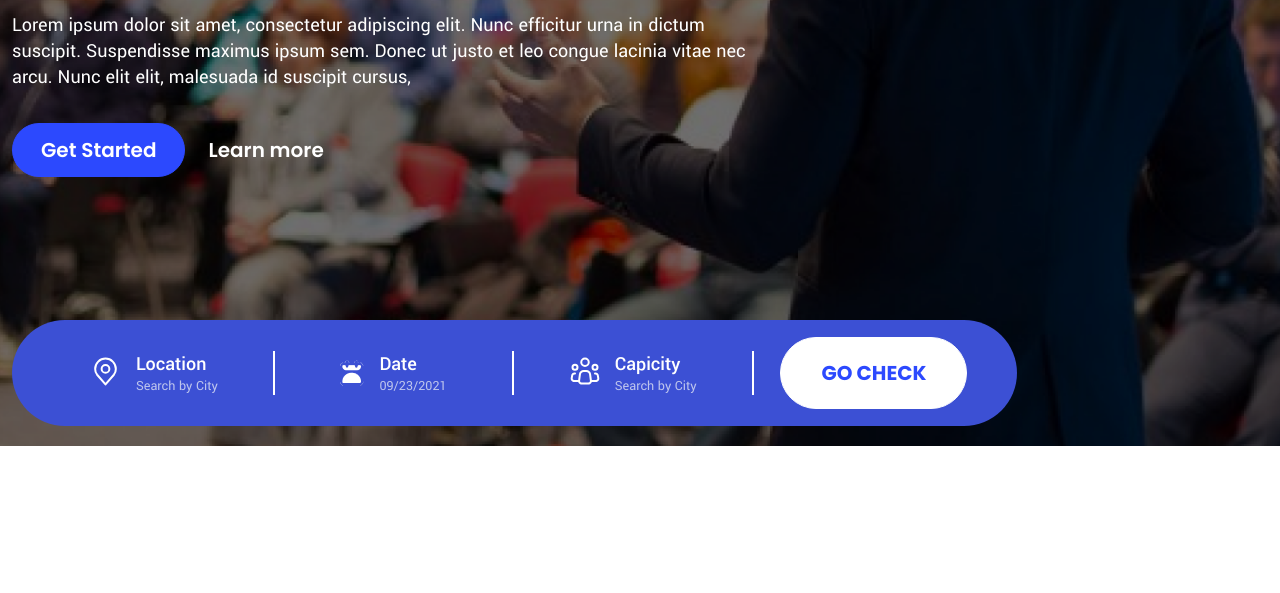
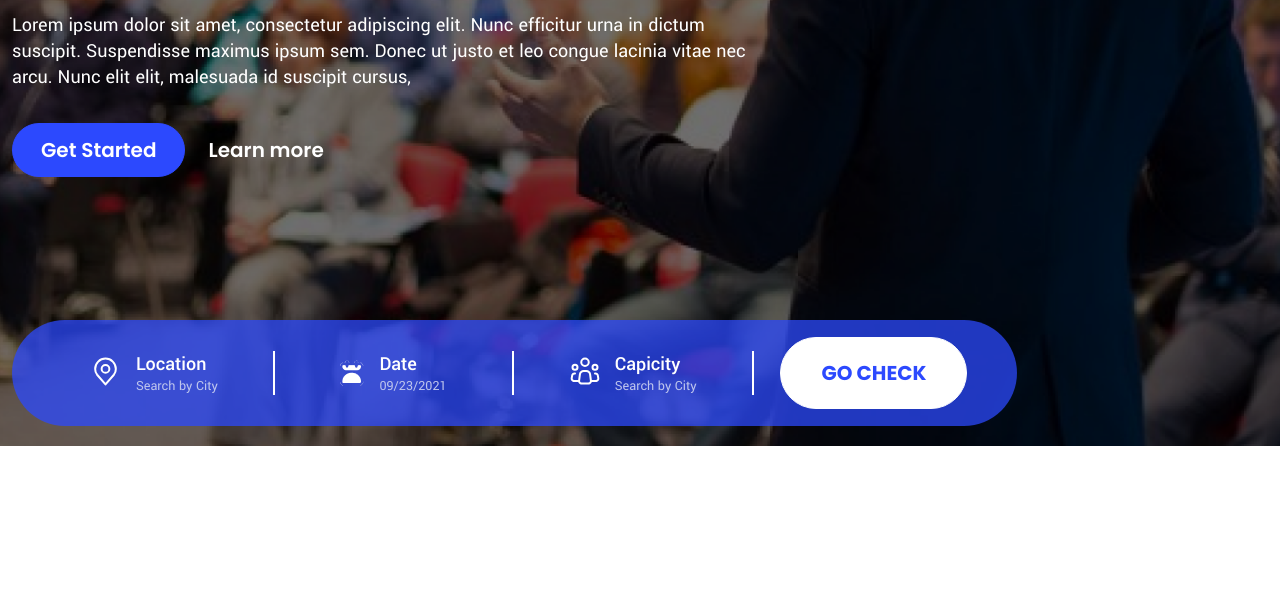
Before and after one commit to prince-372/home-page, a plain HTML site: page index.html in a window 1280 px wide. Shown: the part 470-1063 px from the top of the page. Drawn offline with nearby package versions, Linux system fonts and the light colour scheme.

Commit message:
box modified

```diff
--- a/assets/css/style.css
+++ b/assets/css/style.css
@@ -479,7 +479,8 @@ animation-timing-function: linear;
 /* box-blue */
 
 .box {
-  background-color: #3C50D4;
+  /* background-color: #3C50D4; */
+  background: rgba(44, 73, 254, 0.74);
   padding: 17px 23px;
   border-radius: 50px;
 }
```
